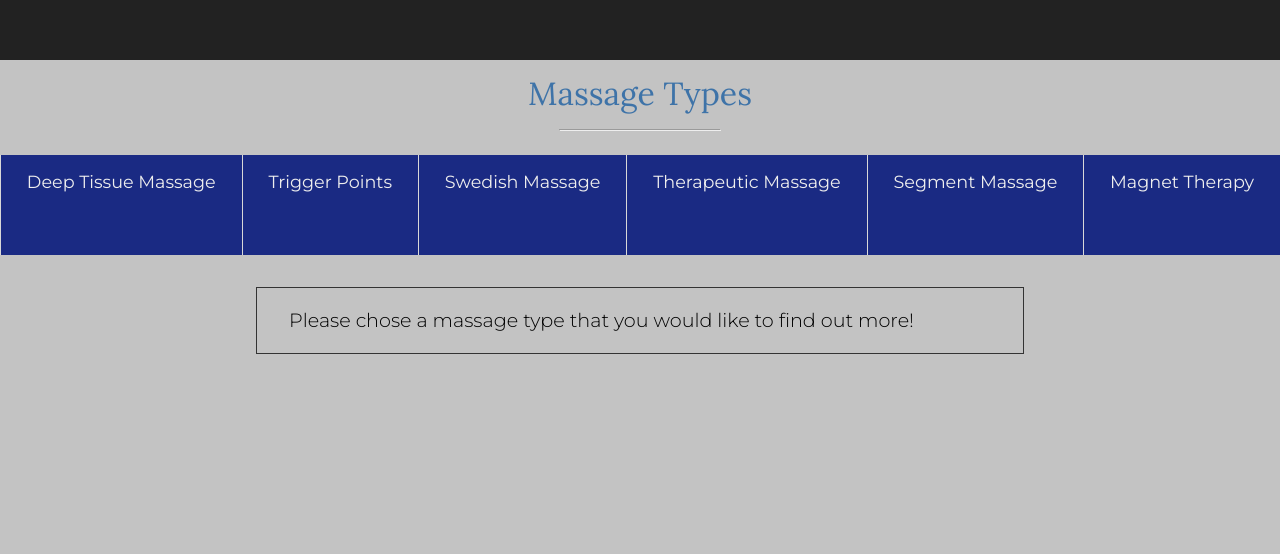
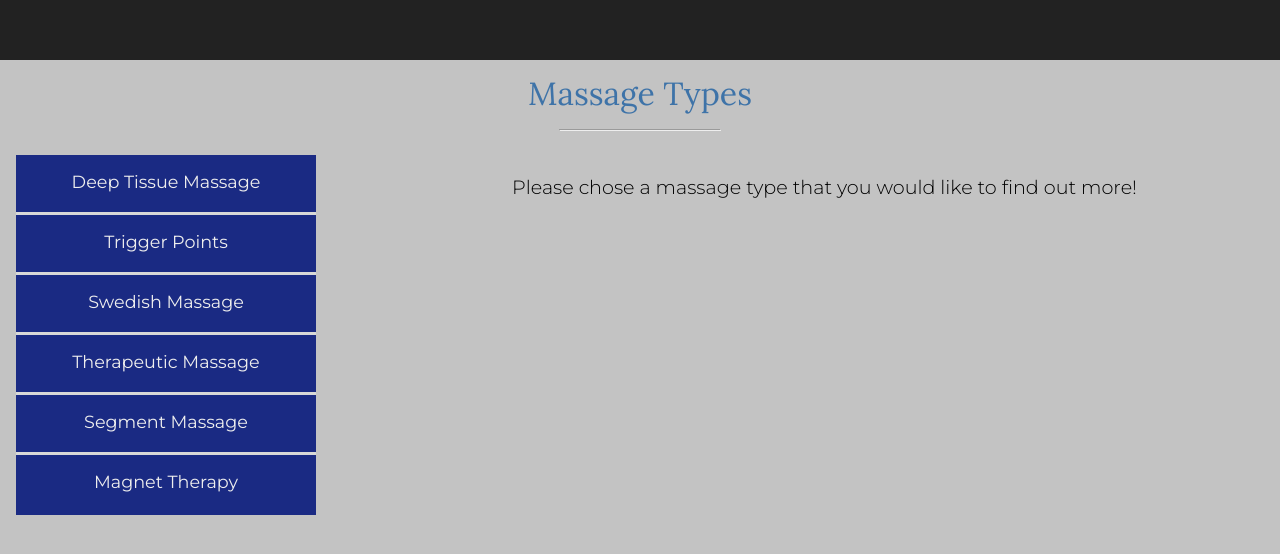
Before and after one commit to Tyby84/Healing-Hub, a website built with webpack: page app/index.html in a window 1280 px wide. Shown: the part 2316-2870 px from the top of the page. Built offline with nearby package versions, Linux system fonts and the light colour scheme; files whose address does not match are found by name.

Commit message:
rearranged types

```diff
--- a/app/assets/styles/modules/_mastypes.css
+++ b/app/assets/styles/modules/_mastypes.css
@@ -1,22 +1,24 @@
 .mastypes{
 	height: 100vh;
+
 	&__title {
 		@mixin secTitle;
 	}
 
 	&__boxes {
 		display: flex;
-
+		flex-direction: column;
+		float: left;
+		margin-top: 1rem;
 	}
 
 	&__box{
-		height: 100px;
+		height: 60px;
 		background-color: #1a2a83;
-		flex-grow: 1;
-		border-left: 1px solid #d8d8d8;
+		width: 300px;
+		margin-left: 1rem;
+		border-bottom: 3px solid #d8d8d8;
 		color: #eee;
-		margin: 1rem auto;
-
 		text-align: center;
 		font-family: 'Montserrat', sans-serif;
 		font-size: 1.1rem;
@@ -24,20 +26,21 @@
 		cursor: pointer;
 		transition: background .3s ease-out;
 
+		&:last-child{
+			border:none;
+		}
 		&:hover {
 			background-color: rgba($main, .8);
 		}
 	}
 
 	&__inload{
+		float: right;
 		width: 60vw;
 		height: auto;
-		margin: 1rem auto;
-		border: 1px solid #333;
+		margin: 1rem 2rem auto 0;
+		/*border: 1px solid #333;*/
 		transition: all .6s ease-out;
-		&--active{
-			height: auto;
-		}
 
 		&__par {
 			padding: 0 2rem;
--- a/app/temp/styles/style.css
+++ b/app/temp/styles/style.css
@@ -815,17 +815,18 @@ a{
 
 .mastypes__boxes {
 		display: flex;
-
+		flex-direction: column;
+		float: left;
+		margin-top: 1rem;
 	}
 
 .mastypes__box{
-		height: 100px;
+		height: 60px;
 		background-color: #1a2a83;
-		flex-grow: 1;
-		border-left: 1px solid #d8d8d8;
+		width: 300px;
+		margin-left: 1rem;
+		border-bottom: 3px solid #d8d8d8;
 		color: #eee;
-		margin: 1rem auto;
-
 		text-align: center;
 		font-family: 'Montserrat', sans-serif;
 		font-size: 1.1rem;
@@ -834,21 +835,22 @@ a{
 		transition: background .3s ease-out;
 	}
 
+.mastypes__box:last-child{
+			border:none;
+		}
+
 .mastypes__box:hover {
 			background-color: rgba(62,115,168, .8);
 		}
 
 .mastypes__inload{
+		float: right;
 		width: 60vw;
 		height: auto;
-		margin: 1rem auto;
-		border: 1px solid #333;
+		margin: 1rem 2rem auto 0;
+		/*border: 1px solid #333;*/
 		transition: all .6s ease-out;
 	}
-
-.mastypes__inload--active{
-			height: auto;
-		}
 
 .mastypes__inload__par {
 			padding: 0 2rem;
```
